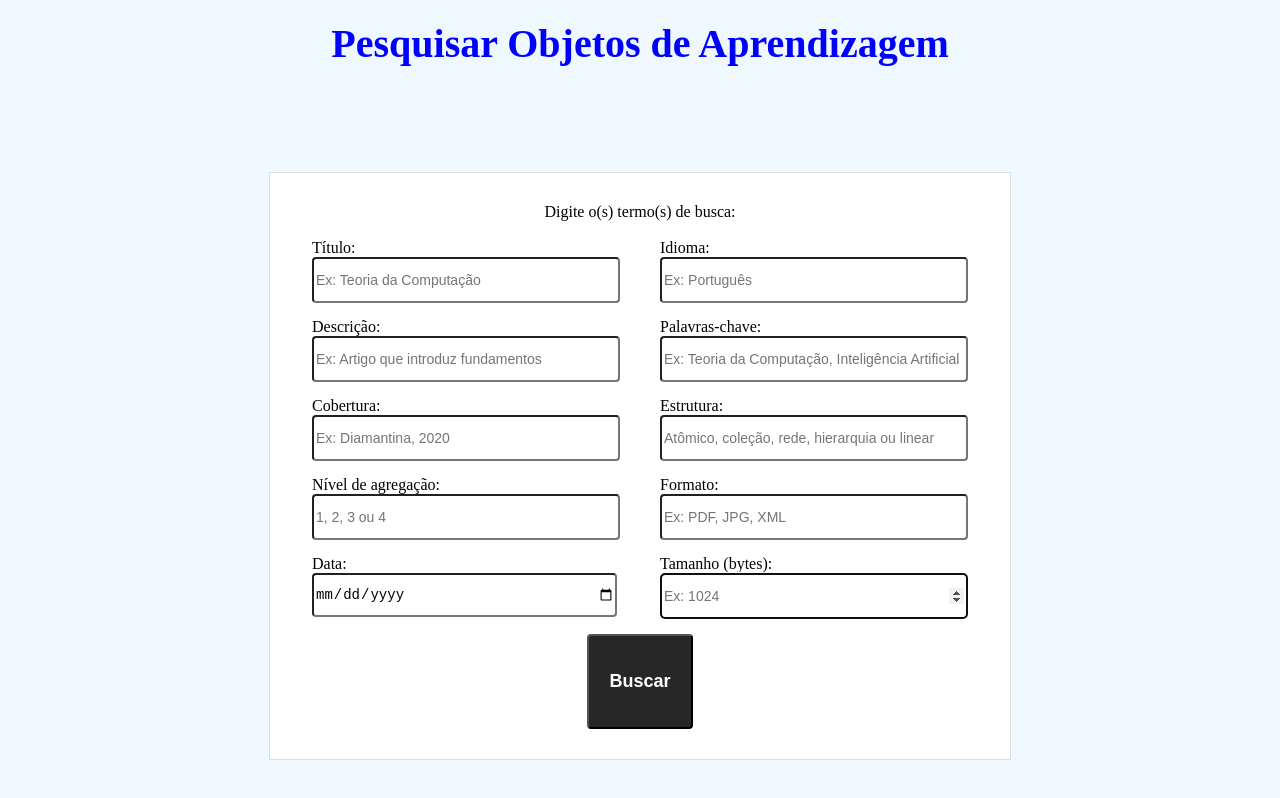
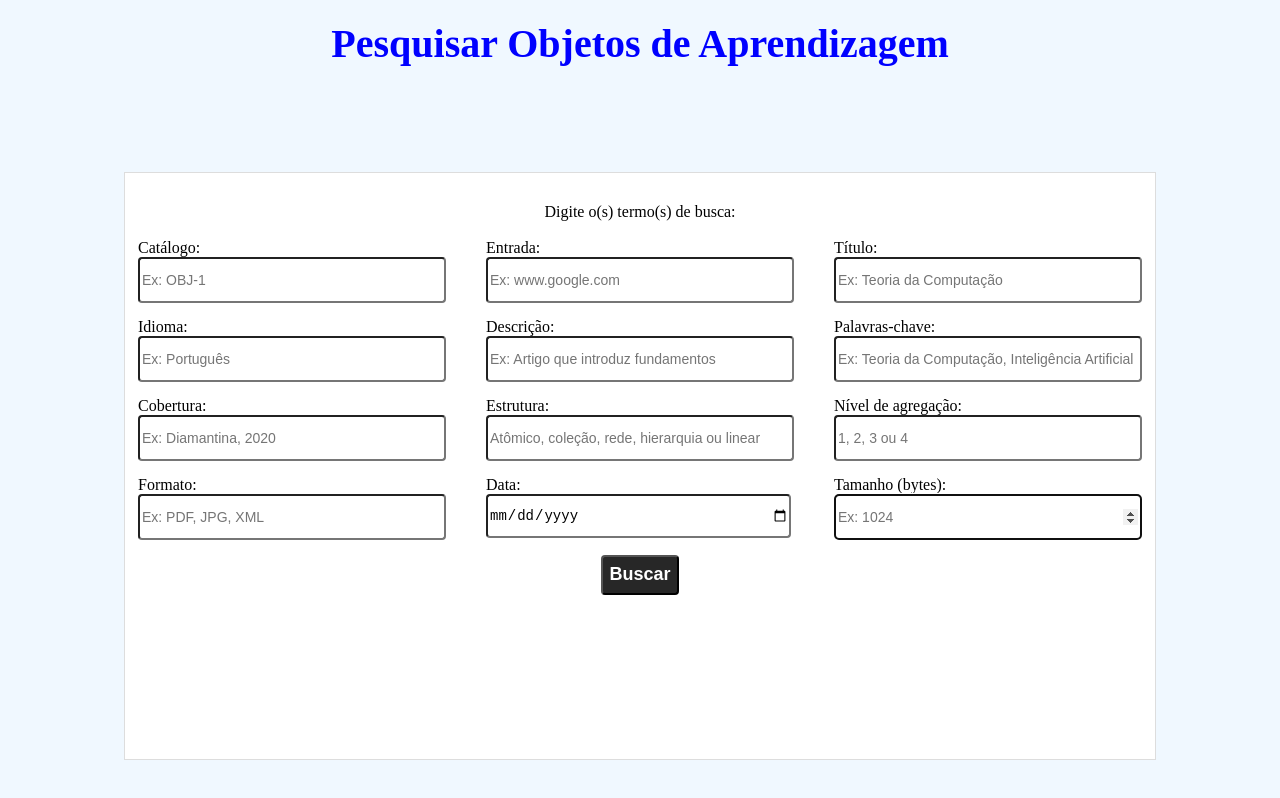
Before and after one commit to guilhermeDTNA/TPSD, a React (Create React App) app in the folder front_end/: page / in a window 1280 px wide. Built offline with nearby package versions, Linux system fonts and the light colour scheme.

Commit message:
Adicionando os metadados restantes e abrindo JSON em nova aba

```diff
--- a/front_end/src/App.css
+++ b/front_end/src/App.css
@@ -45,7 +45,7 @@
 
 form#campo{
   width: 100%;
-  max-width: 680px;
+  max-width: 970px;
   height: 80%;
   margin: 30px auto 0;
   padding: 30px;
@@ -71,13 +71,13 @@ form#campo input{
 }
 
 form#campo button{
-  padding: 10px 20px;
   border-radius: 4px;
   background: #272727;
   color: #FFF;
   font-size: 18px;
   font-weight: bold;
   cursor: pointer;
+  height: 40px;
 }
 
 form#campo a{
--- a/front_end/src/Home.js
+++ b/front_end/src/Home.js
@@ -8,6 +8,8 @@ export default class Home extends Component{
 	constructor(props) {
 		super(props);
 		this.state = {
+			catalogo: '',
+			entrada: '',
 			titulo: '',
 			idioma: '',
 			descricao: '',
@@ -27,6 +29,8 @@ export default class Home extends Component{
 	async buscar(event){
 		let state = this.state;
 
+		let catalogo = this.state.catalogo;
+		let entrada = this.state.entrada;
 		let titulo = this.state.titulo;
 		let idioma = this.state.idioma;
 		let descricao = this.state.descricao;
@@ -43,7 +47,7 @@ export default class Home extends Component{
 			this.setState(state);
 
 
-			let url = 'catalogo=&entrada=&'+'titulo='+titulo+'&idioma='+idioma+'&descricao='+descricao+'&palavras_chaves='+palavras_chave+'&cobertura='+cobertura+'&estrutura='+estrutura+'&nivel_agregacao='+agregacao+'&data='+data;
+			let url = 'catalogo='+catalogo+'&entrada='+entrada+'&titulo='+titulo+'&idioma='+idioma+'&descricao='+descricao+'&palavras_chaves='+palavras_chave+'&cobertura='+cobertura+'&estrutura='+estrutura+'&nivel_agregacao='+agregacao+'&data='+data;
 
 			//Pra quando adicionar formato e tamanho:
 //			let url = 'catalogo=&entrada=&'+'titulo='+titulo+'&idioma='+idioma+'&descricao='+descricao+'&Palavras_chave='+palavras_chave+'&cobertura='+cobertura+'&estrutura='+estrutura+'&nivel_agregacao='+agregacao+'&formato='+formato+'&data='+data+'&tamanho='+tamanho;
@@ -60,9 +64,11 @@ export default class Home extends Component{
 			const resposta = await api.get(url);
 
 
-			//.then(function(response){
-    //console.log(response.data); // ex.: { user: 'Your User'}
     console.log(resposta); // ex.: 200
+
+    let pagina = window.open('http://localhost:8000/consulta_objetos?&format=json&'+url,"_blank"); // abre em nova janela
+
+
 
 
 //});
@@ -101,12 +107,18 @@ this.setState(state);
 				<div className="formulario">
 
 				<div className="linha" >
+				<div className="coluna">Catálogo: <input type="text" autoComplete="on" autoFocus value={this.state.catalogo} onChange={(e) => this.setState({catalogo: e.target.value})} placeholder="Ex: OBJ-1" /></div>
+
+				<div className="coluna">Entrada: <input type="text" autoComplete="on" autoFocus value={this.state.entrada} onChange={(e) => this.setState({entrada: e.target.value})} placeholder="Ex: www.google.com" /></div>
+
+
 				<div className="coluna">Título: <input type="text" autoComplete="on" autoFocus value={this.state.titulo} onChange={(e) => this.setState({titulo: e.target.value})} placeholder="Ex: Teoria da Computação" /></div>
-
-				<div className="coluna">Idioma: <input type="text" autoComplete="on" autoFocus value={this.state.idioma} onChange={(e) => this.setState({idioma: e.target.value})} placeholder="Ex: Português" /></div>
 				</div>
 
 				<div className="linha" >
+				<div className="coluna">Idioma: <input type="text" autoComplete="on" autoFocus value={this.state.idioma} onChange={(e) => this.setState({idioma: e.target.value})} placeholder="Ex: Português" /></div>
+
+
 				<div className="coluna">Descrição: <input type="text" autoComplete="on" autoFocus value={this.state.descricao} onChange={(e) => this.setState({descricao: e.target.value})} placeholder="Ex: Artigo que introduz fundamentos" /></div>
 
 				<div className="coluna">Palavras-chave: <input type="text" autoComplete="on" autoFocus value={this.state.palavras_chave} onChange={(e) => this.setState({palavras_chave: e.target.value})} placeholder="Ex: Teoria da Computação, Inteligência Artificial" /></div>
@@ -116,15 +128,14 @@ this.setState(state);
 				<div className="coluna">Cobertura: <input type="text" autoComplete="on" autoFocus value={this.state.cobertura} onChange={(e) => this.setState({cobertura: e.target.value})} placeholder="Ex: Diamantina, 2020" /></div>
 
 				<div className="coluna">Estrutura: <input type="text" autoComplete="on" autoFocus value={this.state.estrutura} onChange={(e) => this.setState({estrutura: e.target.value})} placeholder="Atômico, coleção, rede, hierarquia ou linear" /></div>
+
+
+				<div className="coluna">Nível de agregação: <input type="number" autoComplete="on" autoFocus value={this.state.agregacao} onChange={(e) => this.setState({agregacao: e.target.value})} placeholder="1, 2, 3 ou 4" /></div>
 				</div>
 
 				<div className="linha" >
-				<div className="coluna">Nível de agregação: <input type="number" autoComplete="on" autoFocus value={this.state.agregacao} onChange={(e) => this.setState({agregacao: e.target.value})} placeholder="1, 2, 3 ou 4" /></div>
+				<div className="coluna">Formato: <input type="text" autoComplete="on" autoFocus value={this.state.formato} onChange={(e) => this.setState({formato: e.target.value})} placeholder="Ex: PDF, JPG, XML" /></div>
 
-				<div className="coluna">Formato: <input type="text" autoComplete="on" autoFocus value={this.state.formato} onChange={(e) => this.setState({formato: e.target.value})} placeholder="Ex: PDF, JPG, XML" /></div>
-				</div>
-
-				<div className="linha" >
 				<div className="coluna">Data: <input type="date" autoComplete="on" autoFocus value={this.state.data} onChange={(e) => this.setState({data: e.target.value})} /></div>
 
 				<div className="coluna">Tamanho (bytes): <input type="number" autoComplete="on" autoFocus value={this.state.tamanho} onChange={(e) => this.setState({tamanho: e.target.value})} placeholder="Ex: 1024" /></div>
--- a/front_end/src/Rotas.js
+++ b/front_end/src/Rotas.js
@@ -13,7 +13,6 @@ class Rotas extends Component {
 			<Route exact path="/" component={Home} />
 
 
-
 			<Route path="*" component={Nao_Encontrado} />
 
 			 </Switch>
```
